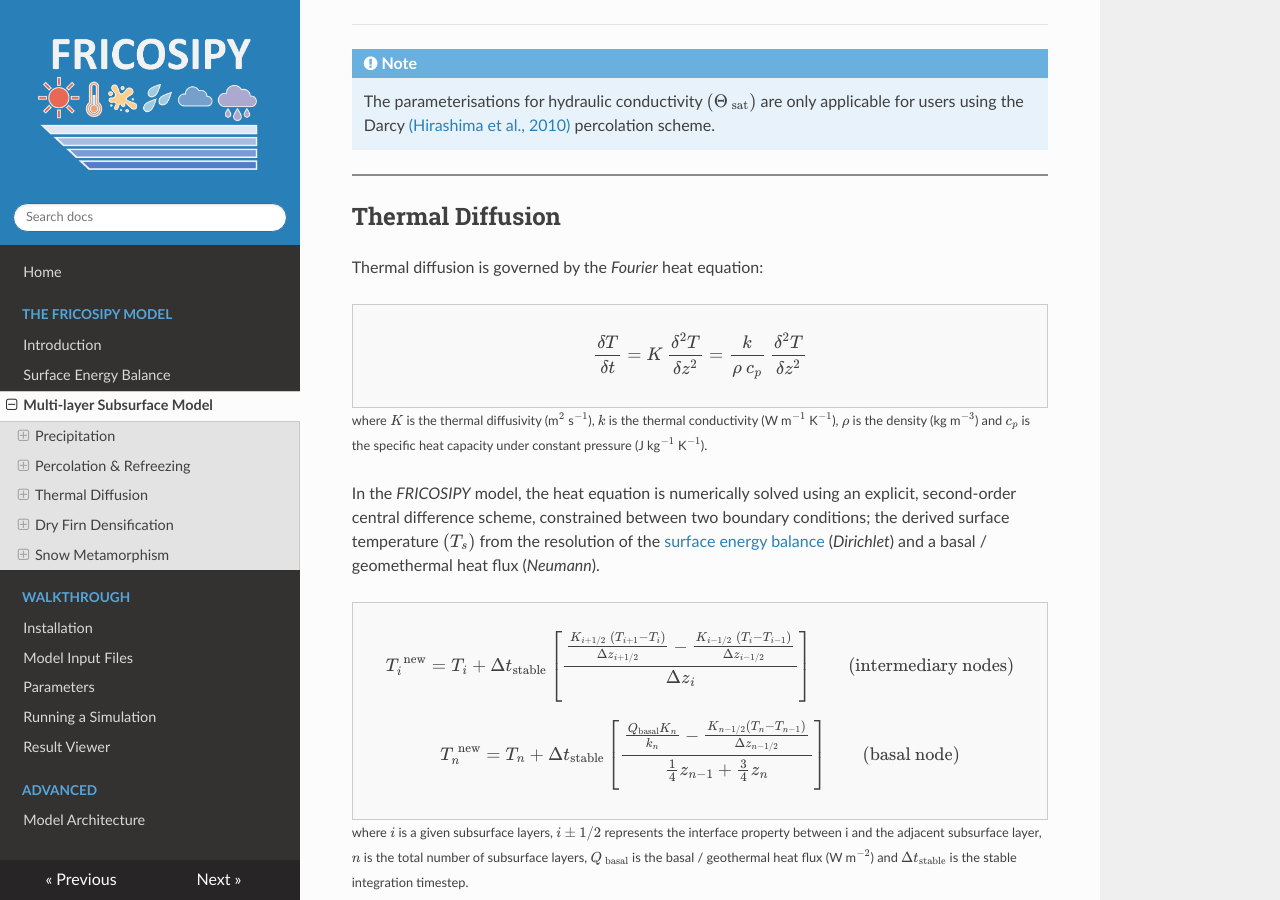
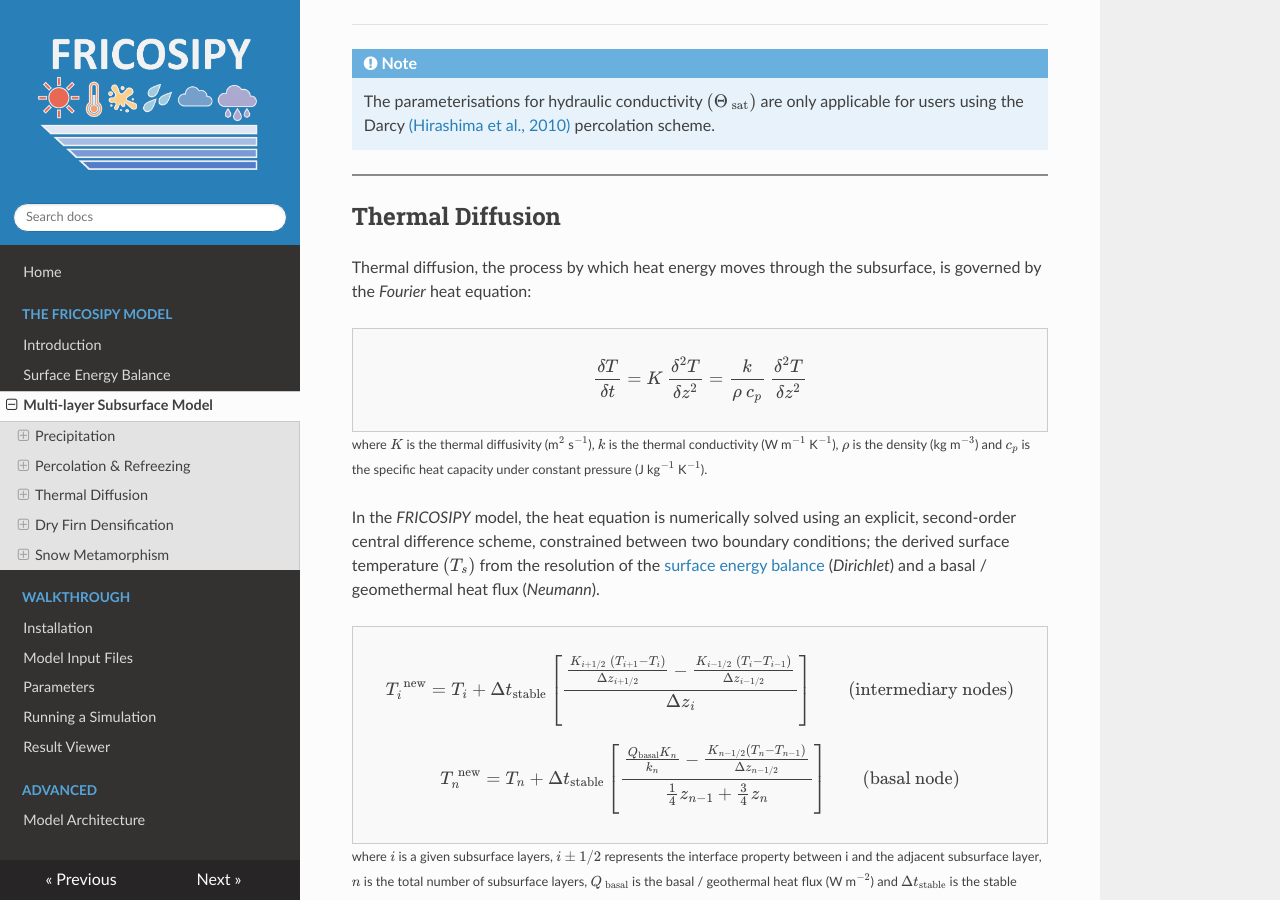
Before and after one commit to MarcusGastaldello/FRICOSIPY, an MkDocs documentation site: the page built from docs/subsurface_model.md, in a window 1280 px wide and 900 px high, scrolled down 2725 px. Built offline with MkDocs 1.6.1, drawn with Linux system fonts in a browser that asks for light colours.

Commit message:
Update subsurface_model.md

```diff
--- a/docs/subsurface_model.md
+++ b/docs/subsurface_model.md
@@ -154,7 +154,7 @@ By default, whether using the bucket scheme or *Darcy*-governed flow, percolatio
 
 ## Thermal Diffusion
 
-Thermal diffusion is governed by the *Fourier* heat equation:
+Thermal diffusion, the process by which heat energy moves through the subsurface, is governed by the *Fourier* heat equation:
 
 <div style="border:1px solid #ccc; padding:10px; background:#f9f9f9; max-width:100%; overflow-x:auto;">
 $$
```
